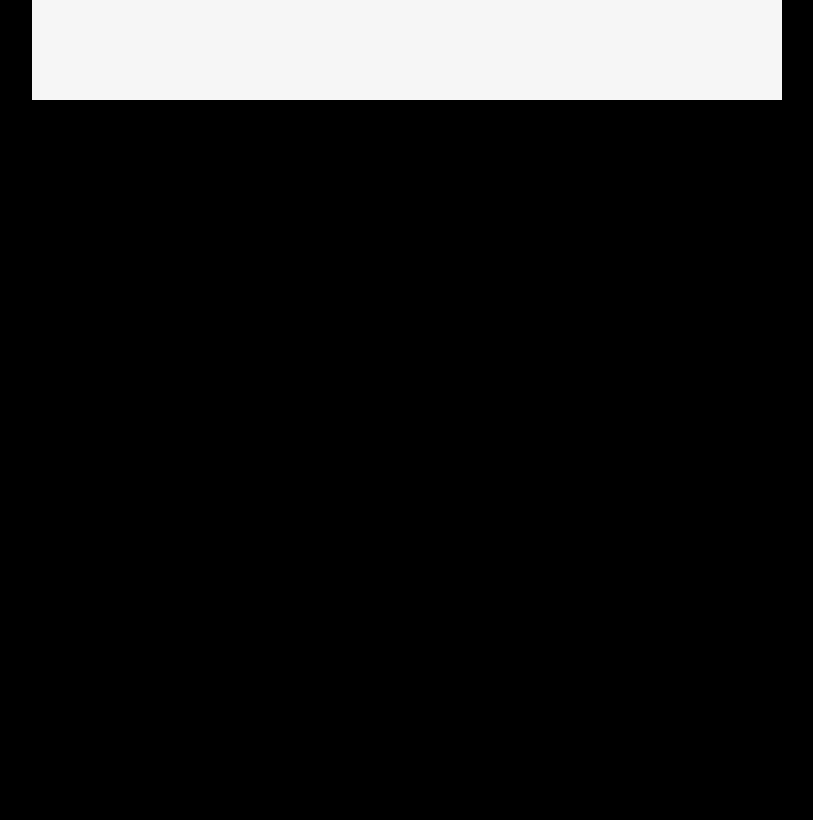
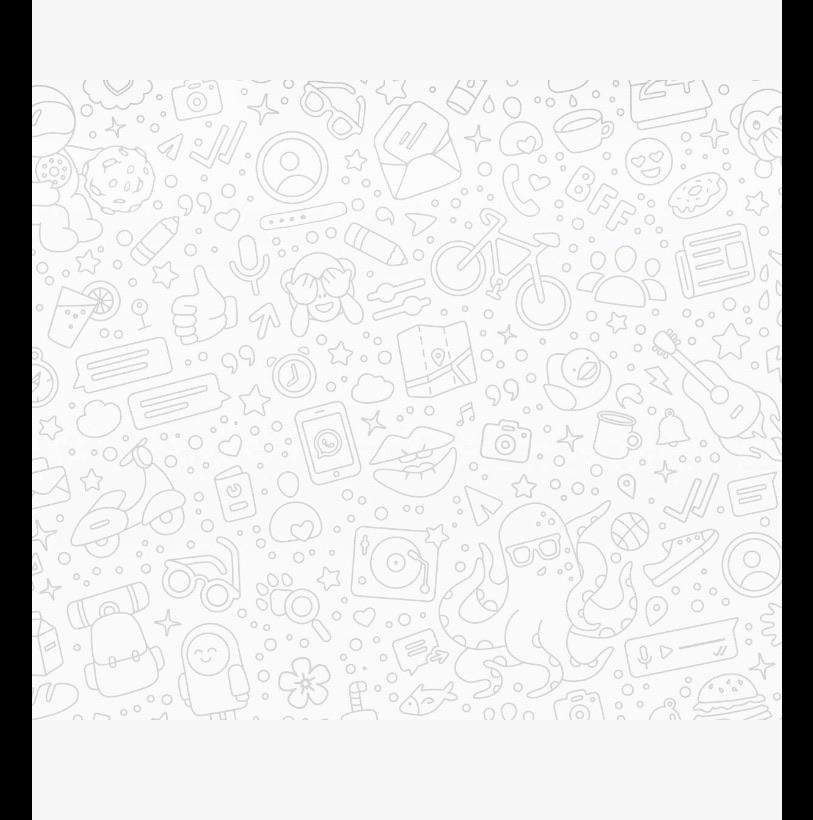
Before and after one commit to JorgeKagaroSilva/Quizziz, a plain HTML site: page Projecto/index.html in a window 1280 px wide. Shown: the whole page, without its empty margins (233-1046 px from the left). Drawn offline with Linux system fonts and the light colour scheme.

Commit message:
Add files via upload

```diff
--- a/Projecto/index.html
+++ b/Projecto/index.html
@@ -4,7 +4,8 @@
 
     <meta charset="UTF-8">
     <meta name="viewport" content="width=device-width, initial-scale=1.0">
-    <title>Whatsapp</title>
+    <title>Whatsapp 2</title>
+    <link rel="icon" type="image/x-icon" href="./Imagens/favicon.png">
     <link rel="stylesheet" href="style.css">
 
 </head>
@@ -15,6 +16,12 @@
         <div id="rectangle">
 
         </div>
+        <div id="background__box">
+
+        </div>
+        <div id="rectangle__down">
+
+        </div>
 
     </div>
 
--- a/Projecto/style.css
+++ b/Projecto/style.css
@@ -7,6 +7,7 @@
 
 body {
     background-color: var(--main-black);
+    overflow-y: hidden;
 }
 
 h1, h2, h3, h4, h5 {
@@ -20,3 +21,19 @@ h1, h2, h3, h4, h5 {
     position: absolute; top: 0%; left: 50%;
     margin-left: -375px;
 }
+
+#background__box {
+    height: 80%;
+    width: 750px;
+    background-image: url("./Imagens/wallpaper.jpg");
+    position: absolute; top: 10%; left: 50%;
+    margin-left: -375px;
+}
+
+#rectangle__down {
+    height: 100px;
+    width: 750px;
+    background-color: var(--main-white);
+    position: absolute; top: 90%; left: 50%;
+    margin-left: -375px;
+}
```
Also changed, not shown: Projecto/Imagens/favicon.png (added).
